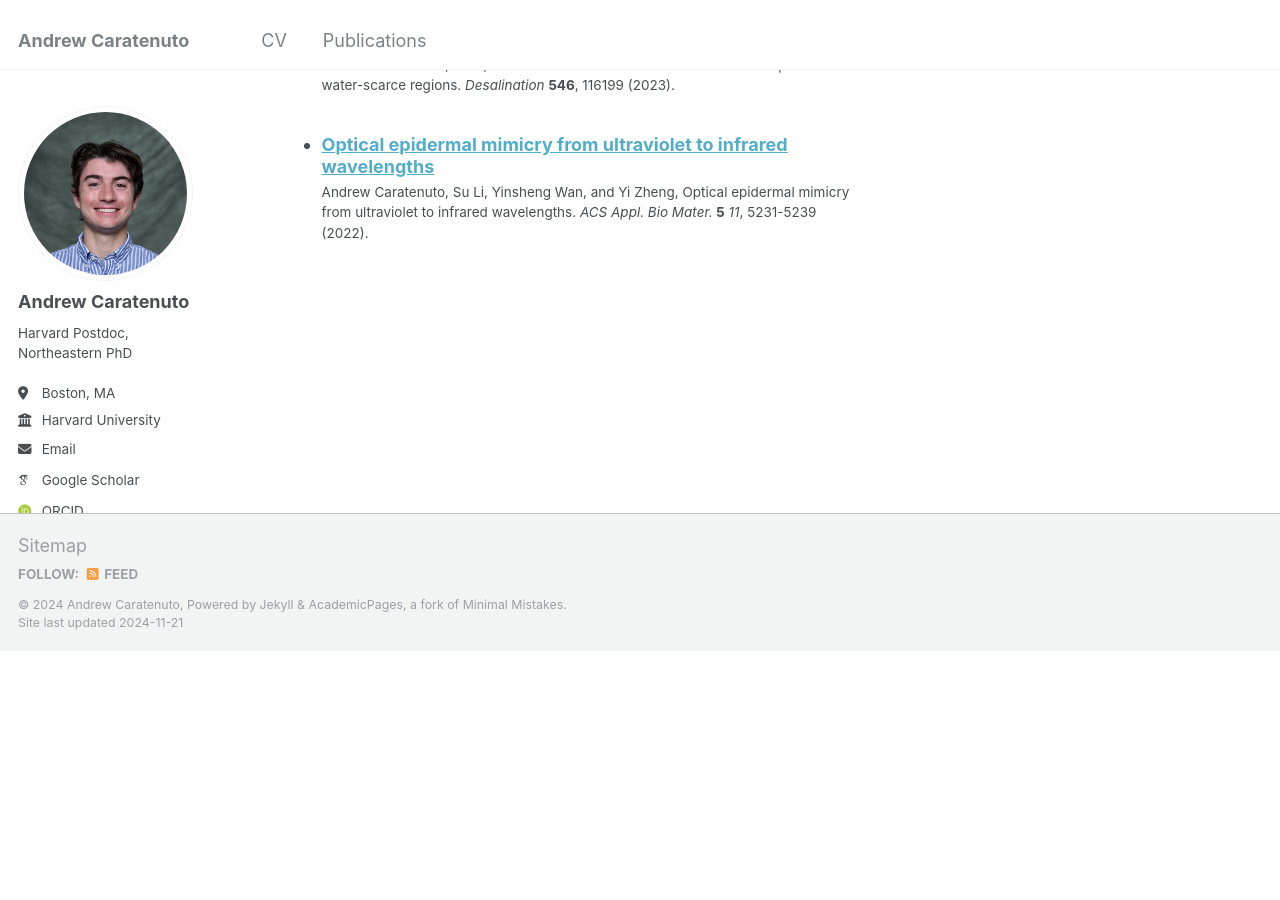
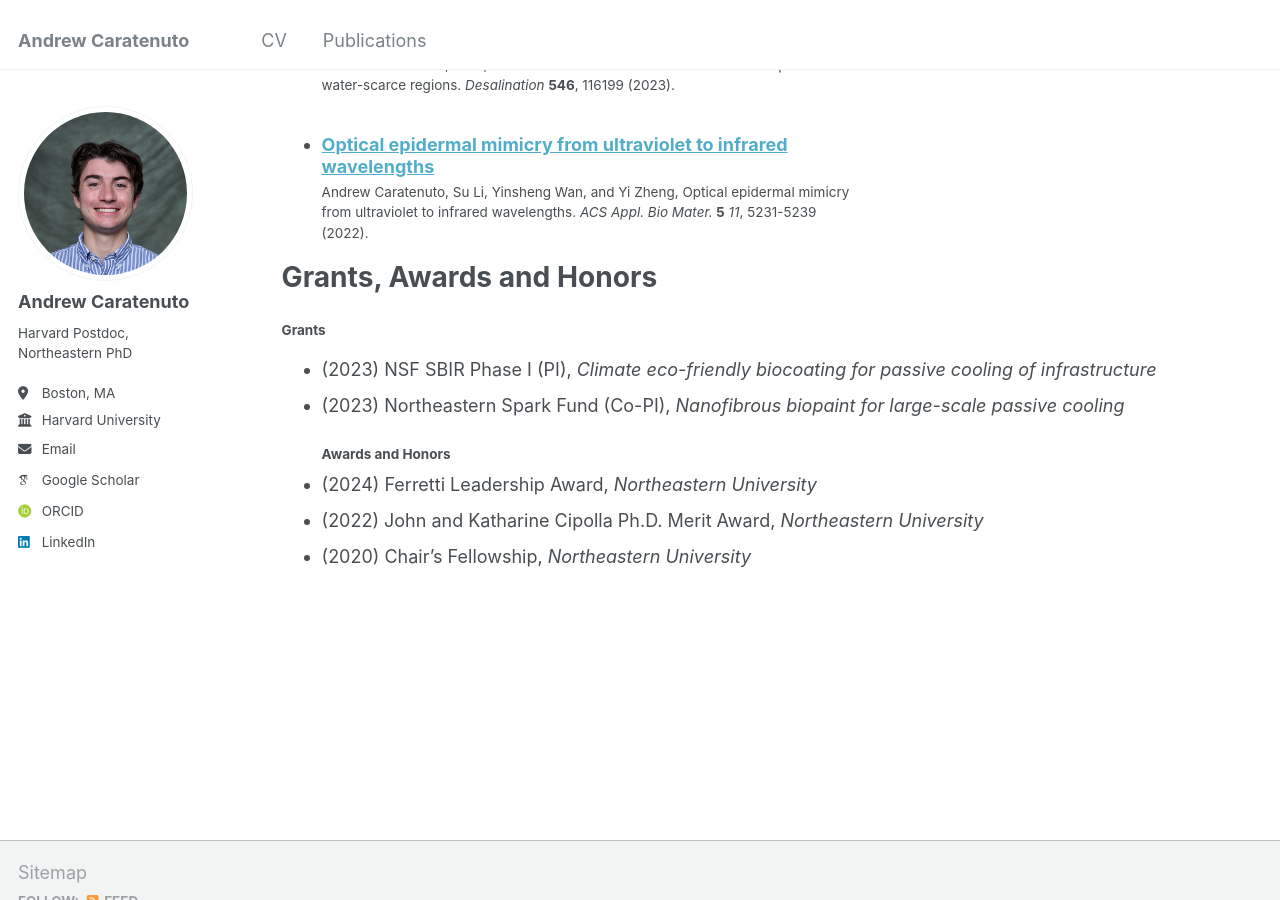
Before and after one commit to andrewcaratenuto/andrewcaratenuto.github.io, a Jekyll site: the page built from _pages/cv.md, in a window 1280 px wide and 900 px high, scrolled down 1082 px. Built offline with Jekyll 4.4.1, drawn with Linux system fonts in a browser that asks for light colours; some web fonts are replaced; before the commit the page ends 1733 px from its top, so only the background shows below that; some of the changed text lies outside the part shown.

Commit message:
Update cv.md

```diff
--- a/_pages/cv.md
+++ b/_pages/cv.md
@@ -11,7 +11,7 @@ redirect_from:
 
 Education
 ======
-* Ph.D in Mechanical Engineering, Northeastern University, 2024
+* Ph.D. in Mechanical Engineering, Northeastern University, 2024
 * B.S.E. in Mechanical Engineering, University of Connecticut, 2019
 
 Experience
@@ -35,3 +35,14 @@ Featured Publications
   <ul>{% for post in site.publications reversed %}
     {% include archive-single-cv.html %}
   {% endfor %}</ul>
+
+
+Grants, Awards and Honors
+======
+#### Grants
+* (2023) NSF SBIR Phase I (PI), *Climate eco-friendly biocoating for passive cooling of infrastructure*
+* (2023) Northeastern Spark Fund (Co-PI), *Nanofibrous biopaint for large-scale passive cooling*
+#### Awards and Honors
+* (2024) Ferretti Leadership Award, *Northeastern University*
+* (2022) John and Katharine Cipolla Ph.D. Merit Award, *Northeastern University*
+* (2020) Chair's Fellowship, *Northeastern University*
```
